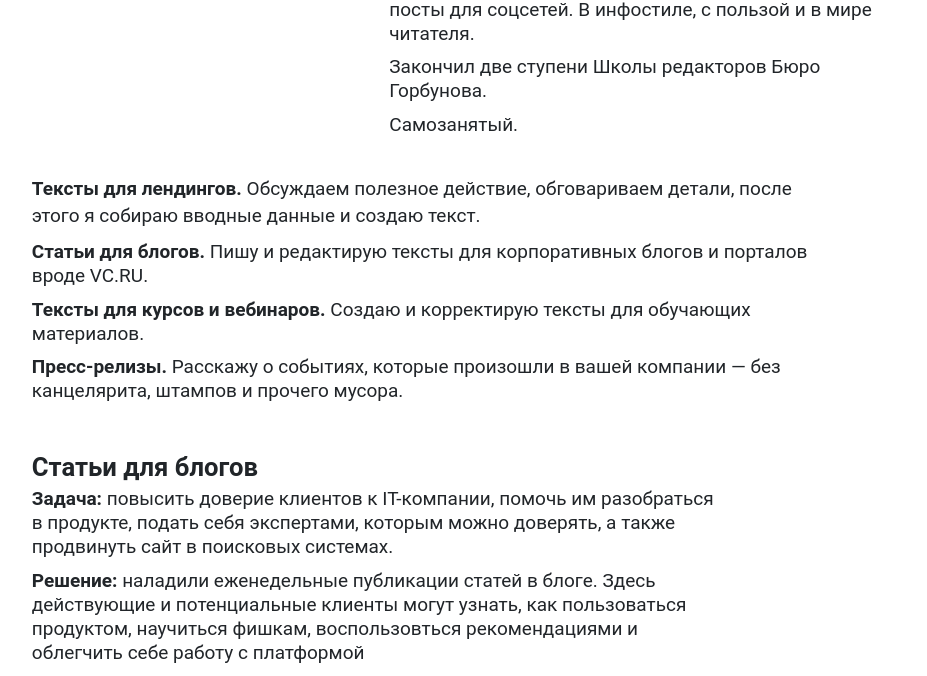
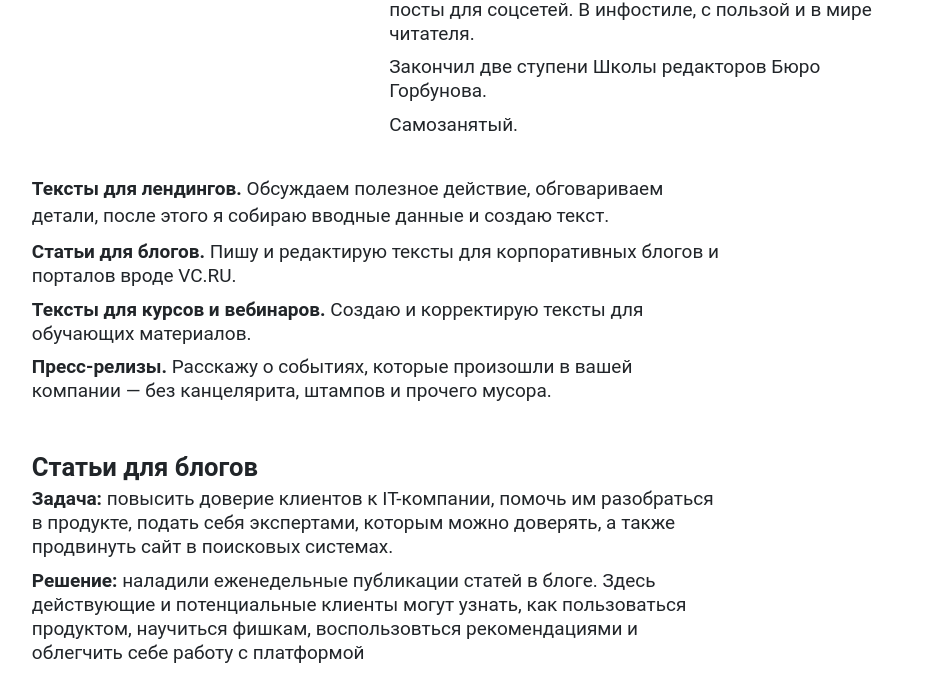
Before and after one commit to editorswork/https-editorswork.github.io-portfolio, a plain HTML site: page index.html in a window 1280 px wide. Shown: the part 269-945 px from the top of the page, without its empty margins (84-1011 px from the left). Drawn offline with nearby package versions, Linux system fonts and the light colour scheme.

Commit message:
Update index.html

```diff
--- a/index.html
+++ b/index.html
@@ -157,7 +157,7 @@ h3 {
 
       <div class="container">
  <div class=row>
-     <div class ="col-xs-12 col-sm-12 col-md-11 col-lg-9">
+     <div class ="col-xs-12 col-sm-12 col-md-10 col-lg-8">
 
 
            <b>Тексты для лендингов.</b> Обсуждаем полезное действие, обговариваем детали, после этого я собираю вводные данные и создаю текст.
```
